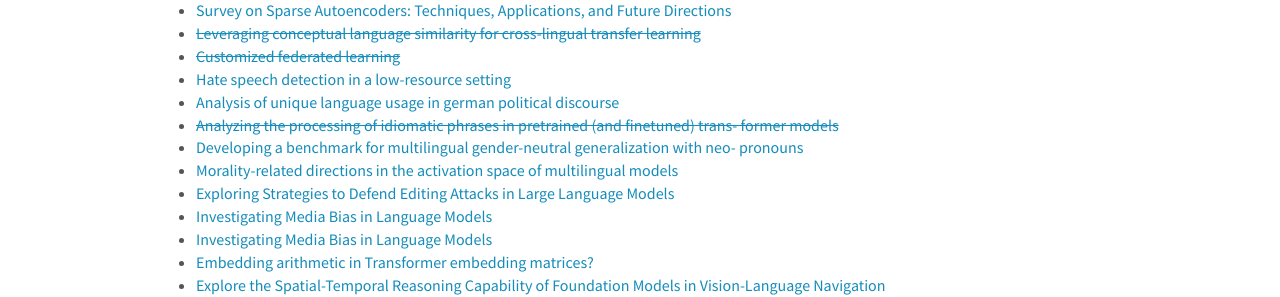
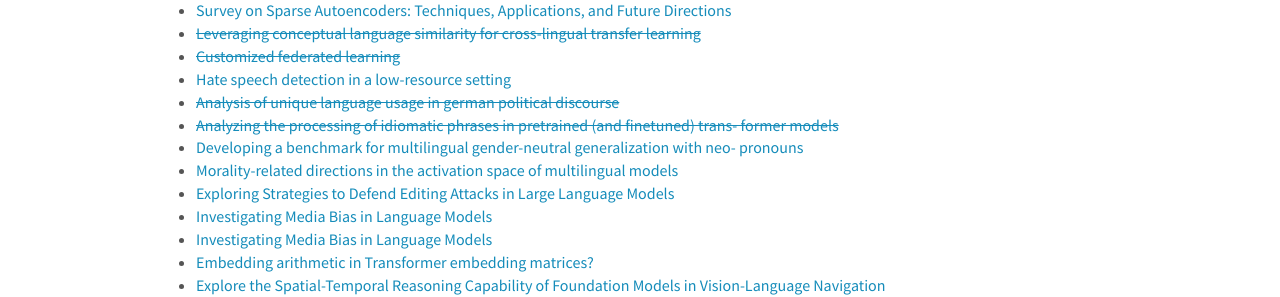
Before and after one commit to cisnlp/cisnlp.github.io, a Jekyll site: the page built from _pages/openings.md, in a window 1280 px wide. Shown: the part 622-919 px from the top of the page. Built offline with Jekyll 4.4.1, drawn with Linux system fonts in a browser that asks for light colours; nearby versions of some CDN libraries; comment, search, counter and statistics services are not loaded.

```diff
--- a/_pages/openings.md
+++ b/_pages/openings.md
@@ -32,7 +32,7 @@ Presently we have open BSc/MSc thesis positions in the following areas. Kindly a
 - [~~Leveraging conceptual language similarity for cross-lingual transfer learning~~]({{ site.baseurl }}/thesis_proposals/2025/Haotian-2025-Project-1.pdf)
 - [~~Customized federated learning~~]({{ site.baseurl }}/thesis_proposals/2025/Haotian-2025-Project-2.pdf)
 - [Hate speech detection in a low-resource setting]({{ site.baseurl }}/thesis_proposals/2025/Haotian-2025-Project-3.pdf)
-- [Analysis of unique language usage in german political discourse]({{ site.baseurl }}/thesis_proposals/2025/Lea-2025-Project-1.pdf)
+- [~~Analysis of unique language usage in german political discourse~~]({{ site.baseurl }}/thesis_proposals/2025/Lea-2025-Project-1.pdf)
 - [~~Analyzing the processing of idiomatic phrases in pretrained (and finetuned) trans- former models~~]({{ site.baseurl }}/thesis_proposals/2025/Lea-2025-Project-2.pdf)
 - [Developing a benchmark for multilingual gender-neutral generalization with neo- pronouns]({{ site.baseurl }}/thesis_proposals/2025/Leonor-2025-Project-1.pdf)
 - [Morality-related directions in the activation space of multilingual models]({{ site.baseurl }}/thesis_proposals/2025/Leonor-2025-Project-2.pdf)
```
